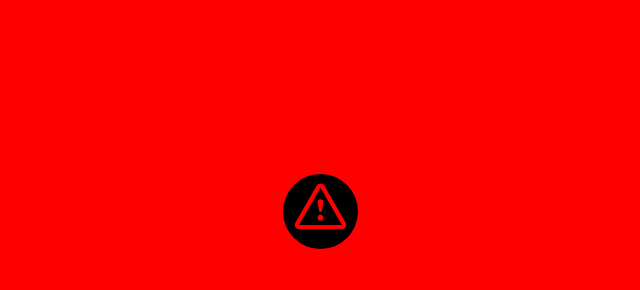
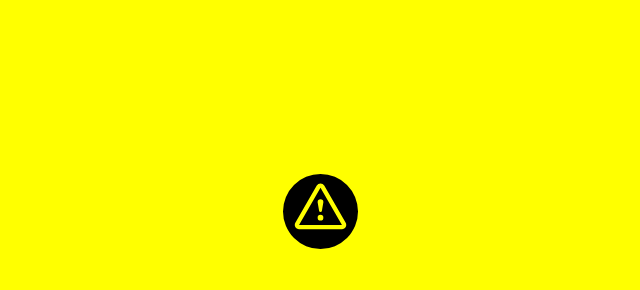
Before and after one commit to jzedwards/under-maintenance, a plain HTML site: page html/index.html in a window 1280 px wide. Shown: the part 23-313 px from the top of the page, without its empty margins (320-960 px from the left). Drawn offline with nearby package versions, Linux system fonts and the light colour scheme.

Commit message:
look at the stars - it was all yellow

```diff
--- a/html/index.html
+++ b/html/index.html
@@ -5,7 +5,7 @@
 <style>
   html, body { padding: 0; margin: 0; width: 100%; height: 100%; }
   * {box-sizing: border-box;}
-  body { text-align: center; padding: 0; background: #ff0000; color: #000000; font-family: Open Sans; }
+  body { text-align: center; padding: 0; background: #ffff00; color: #000000; font-family: Open Sans; }
   h1 { font-size: 50px; font-weight: 100; text-align: center;}
   body { font-family: Open Sans; font-weight: 100; font-size: 20px; color: #000000; text-align: center; display: -webkit-box; display: -ms-flexbox; display: flex; -webkit-box-pack: center; -ms-flex-pack: center; justify-content: center; -webkit-box-align: center; -ms-flex-align: center; align-items: center;}
   article { display: block; width: 700px; padding: 50px; margin: 0 auto; }
```
